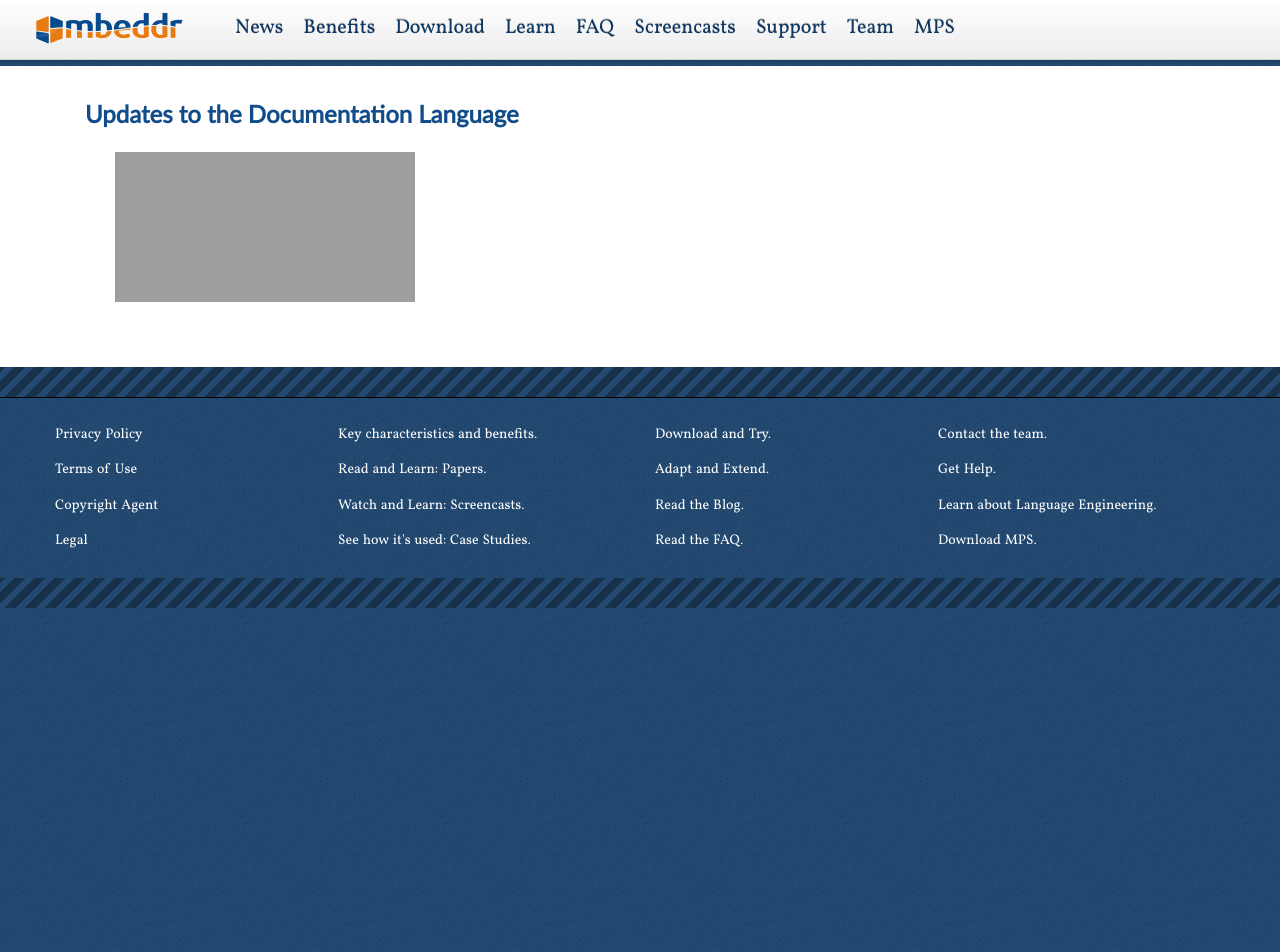
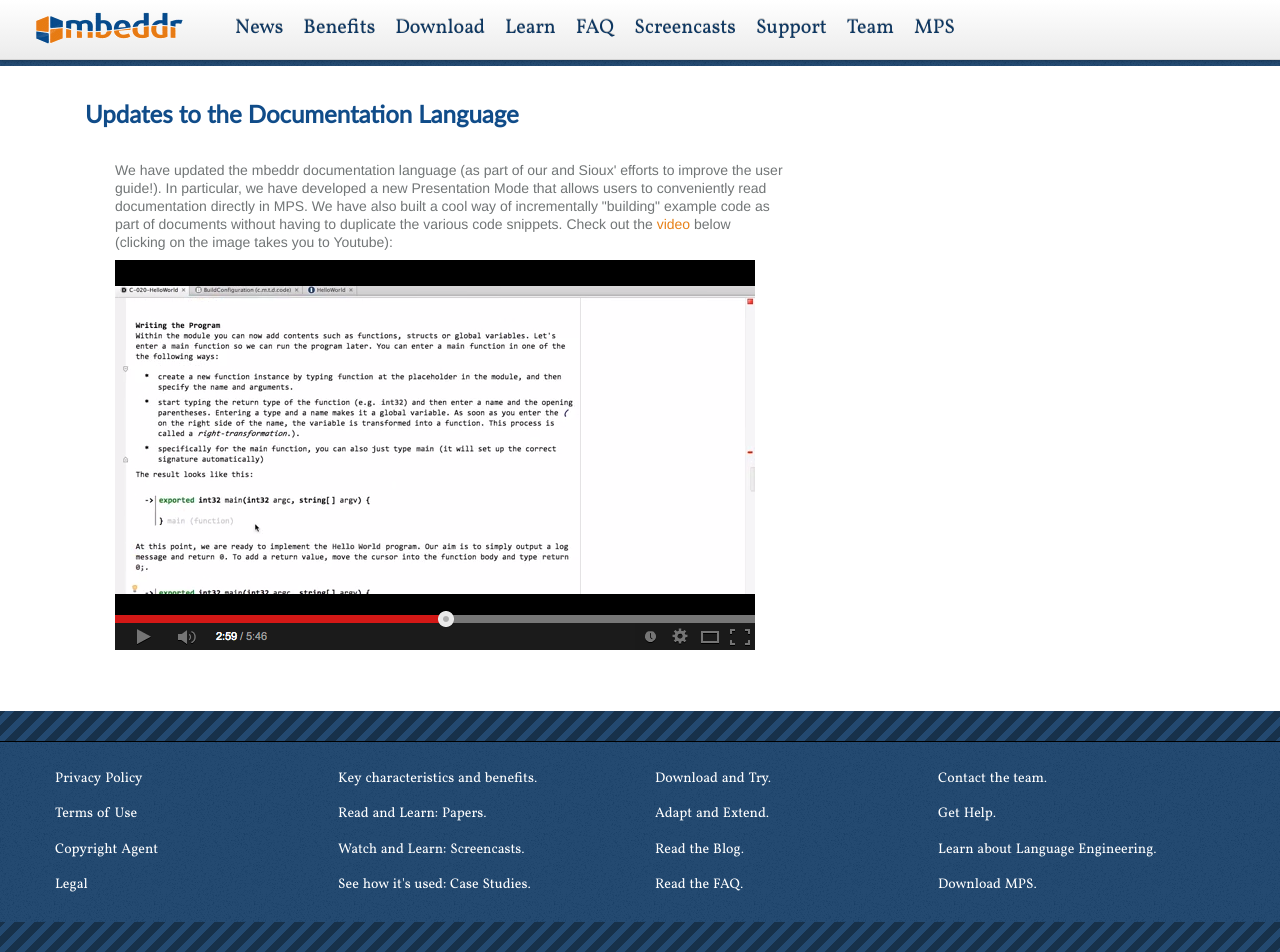
Before and after one commit to mbeddr/mbeddr.github.io, a Jekyll site: the page built from _posts/2014-05-20-docLangUpdate.html, in a window 1280 px wide and 952 px high. Built offline with Jekyll 4.4.1, drawn with Linux system fonts in a browser that asks for light colours; nearby versions of some CDN libraries; library files that are not in the unit come from our copies; grey boxes are pictures that could not be loaded.

Commit message:
started a new blog entry

```diff
--- a/_posts/2014-05-20-docLangUpdate.html
+++ b/_posts/2014-05-20-docLangUpdate.html
@@ -3,5 +3,11 @@
 title: Updates to the Documentation Language
 ---
 
-<iframe allowfullscreen="true" src="https://www.youtube.com/watch?v=-kMrvreg6n0"
-        frameborder="0"></iframe>
+<p>
+We have updated the mbeddr documentation language (as part of our and Sioux' efforts to improve the user guide!). In particular,
+    we have developed a new Presentation Mode that allows users to conveniently read documentation directly in MPS. We have
+    also built a cool way of incrementally "building" example code as part of documents without having to duplicate the
+    various code snippets. Check out the <a href="https://www.youtube.com/watch?v=-kMrvreg6n0">video</a> below (clicking on the image takes you to Youtube):
+</p>
+
+<a href="https://www.youtube.com/watch?v=-kMrvreg6n0"><img src="/images/blog/doclangvideo.png"/></a>
```
Also changed, not shown: images/blog/doclangvideo.png (added).
